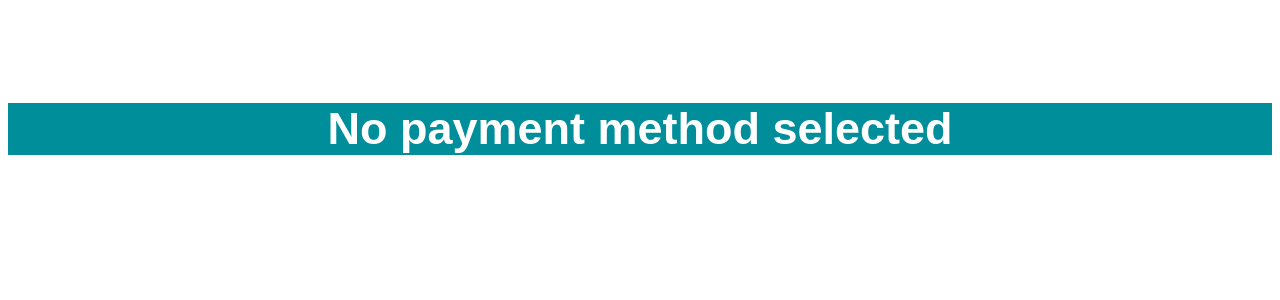
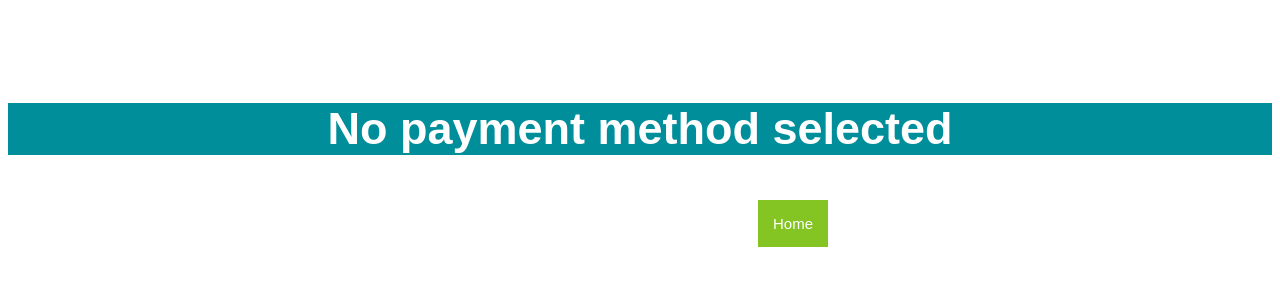
Before and after one commit to Micaela-Abrahams/POS-Challenge, a PHP site: page /views/confirmation.php in a window 1280 px wide. Shown: the part 179-479 px from the top of the page. Run offline with PHP 8.4, Linux system fonts and the light colour scheme.

Commit message:
added a home button to redirect user to index.php page

```diff
--- a/static/css/confirmation.css
+++ b/static/css/confirmation.css
@@ -13,3 +13,17 @@
     background-color: #008E9B;
 
 }
+
+#homeBTN {
+    font-size: 15px;
+    margin-left: 750px;
+    margin-top: 15px;
+    padding: 15px;
+    background: rgb(132, 196, 35);
+    border: none;
+    color: white;
+}
+
+#homeBTN:hover {
+    cursor: pointer;
+}
--- a/views/confirmation.php
+++ b/views/confirmation.php
@@ -42,6 +42,11 @@ session_start();
         }
         ?>
     </h1>
+
+    <!-- Back Button that will redirect user to index.php page -->
+    <form action="./../index.php" method="get">
+        <button id="homeBTN" type="submit" name="Home">Home</button>
+    </form>
 </body>
 
 </html>
```
